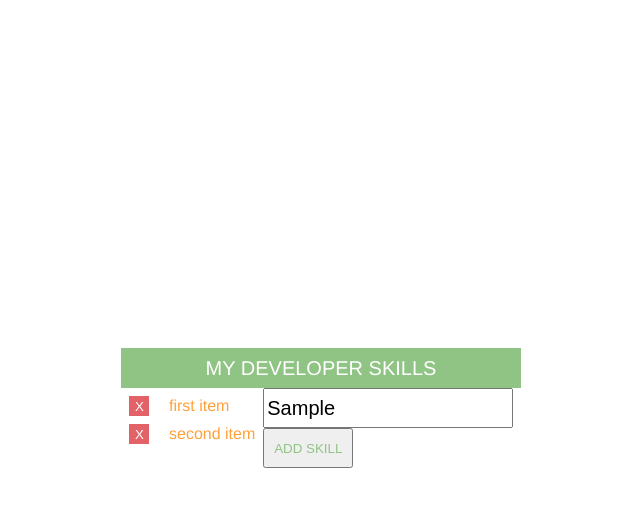
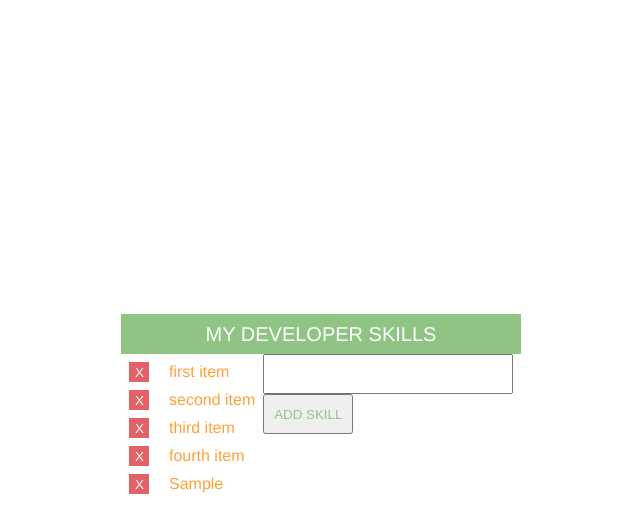
Before and after one commit to ConnerMcCabe/JS-jquery-lab, a plain HTML site: page index.html in a window 1280 px wide. Both pictures are taken after typing "Sample" into the empty fields and a click on the button "ADD SKILL". Shown: the whole page, without its empty margins (319-959 px from the left). Drawn offline with nearby package versions, Linux system fonts and the light colour scheme.

Commit message:
morning change

```diff
--- a/index.html
+++ b/index.html
@@ -15,8 +15,10 @@
        <ul>
            <li><button>X</button>first item</li>
            <li><button>X</button>second item</li>
+           <li><button>X</button>third item</li>
+           <li><button>X</button>fourth item</li>
        </ul>
-        <div class="align">
+        <div>
             <input type="text">
             <button id="addSkill">ADD SKILL</button>
         </div>
--- a/js/main.js
+++ b/js/main.js
@@ -6,8 +6,8 @@ $('#addSkill').on('click', function() {
     let $li = $(`<li><button>X</button>${input}</li>`);
 
 
-    // $('ul').append($li);
-    // $('input').val("");
+    $('ul').append($li);
+    $('input').val("");
 });
 
 $('ul').on('click', 'button', function() {
```
Also changed, not shown: css/main.css (+0 -7 lines).
